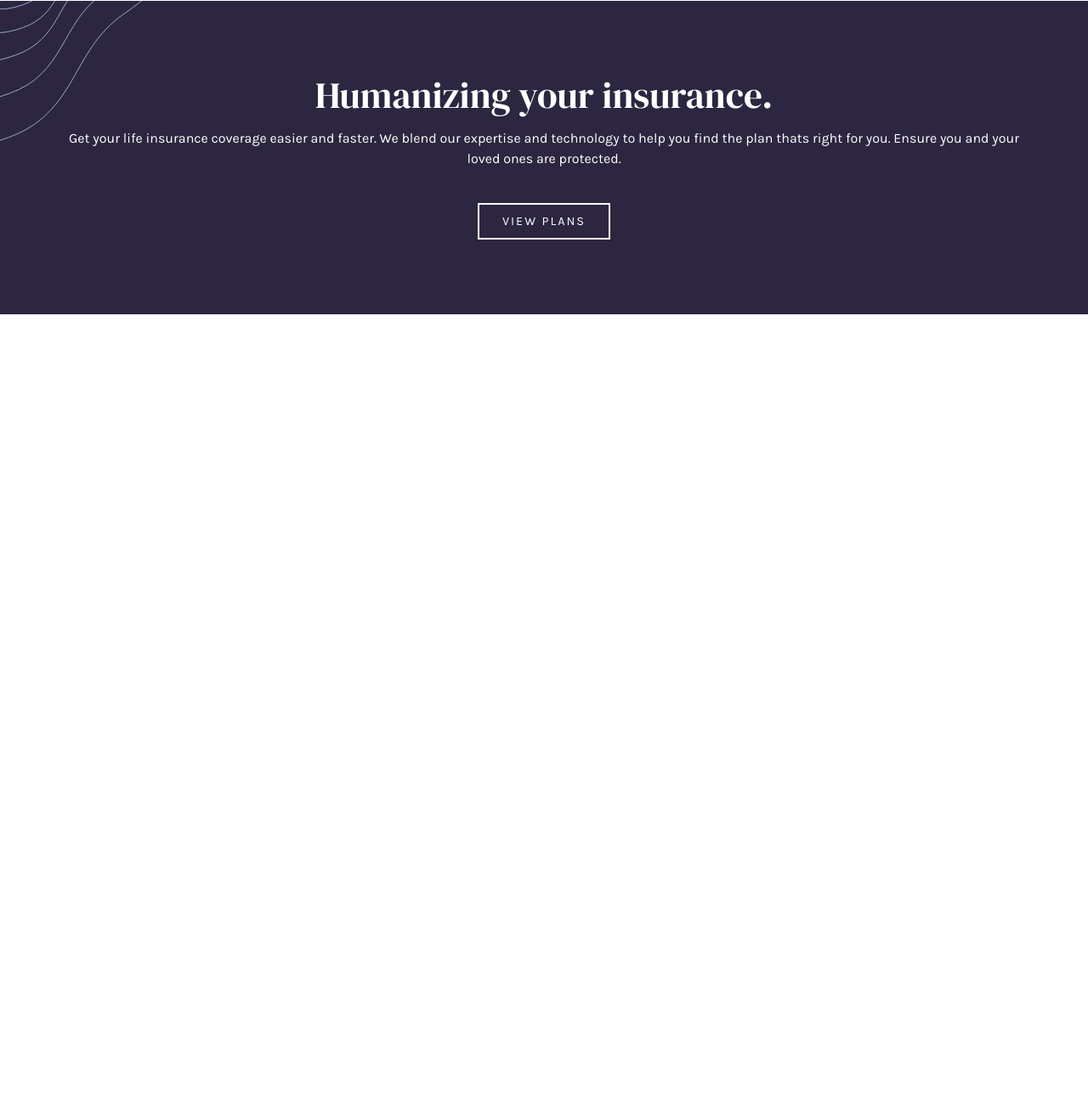
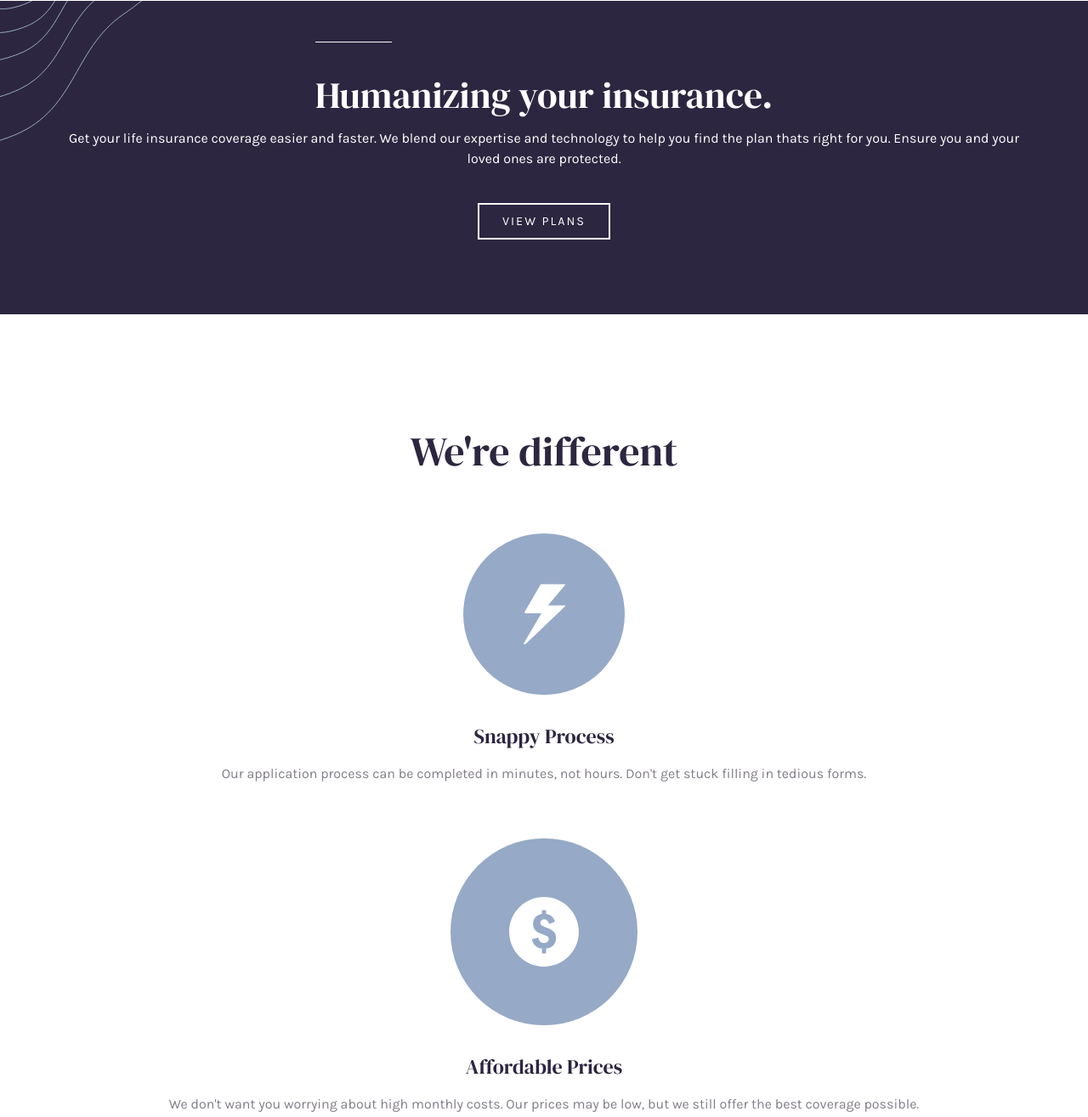
Before and after one commit to Tjay05/InsureLandingPage, a plain HTML site: page index.html in a window 1280 px wide. Shown: the part 1616-2931 px from the top of the page at 85% size. Before the commit the page ends 1986 px from the top, so only its background shows below. Drawn offline with Linux system fonts and the light colour scheme.

Commit message:
Add styles for different function

```diff
--- a/index.html
+++ b/index.html
@@ -66,41 +66,33 @@
     </section>
     <!-- <div class="graphic-left"></div>
     <div class="graphic-right"></div> -->
-    <!-- <article>
-      <div class="lee">
-        <div class="about">
-          <h1><span class="it">Hum</span>anizing<br><span>your insurance.</span></h1>
-          <p>
-            Get your life insurance coverage easier and faster. We blend our expertise and technology to help you find the plan thats right for you. Ensure you and your loved ones are protected.
-          </p>
-        </div>
-      </div>
-    </article>
-    <aside>
-      <h1><span>We're</span> different</h1>
-      <div class="info">
-        <div class="wrap">
-          <img src="images/icon-snappy-process.svg" alt="">
-          <h2>Snappy Process</h2>
+    <section class="diff-section container">
+      <h2 class="h2"><span>We're</span> different</h2>
+      <div class="about-container">
+        <div class="item">
+          <img src="images/icon-snappy-process.svg" alt="Snappy process">
+          <h3>Snappy Process</h3>
           <p>
             Our application process can be completed in minutes, not hours. Don't get stuck filling in tedious forms.
           </p>
         </div>
-        <div class="wrap">
-          <img src="images/icon-affordable-prices.svg" alt="">
-          <h2>Affordable Prices</h2>
+        <div class="item">
+          <img src="images/icon-affordable-prices.svg" alt="affordable prices">
+          <h3>Affordable Prices</h3>
           <p>
             We don't want you worrying about high monthly costs. Our prices may be low, but we still offer the best coverage possible.
           </p>
         </div>
-        <div class="wrap">
-          <img src="images/icon-people-first.svg" alt="">
-          <h2>People First</h2>
+        <div class="item">
+          <img src="images/icon-people-first.svg" alt="people first">
+          <h3>People First</h3>
           <p>
             Our plans aren't full of conditions and clauses to prevent payouts. We make sure you're covered when you need it.
           </p>
         </div>
       </div>
+    </section>
+    <!-- <aside>
       <div class="work">
         <h2>Find out more<br>about how we work</h2>
         <button>How we work</button>
--- a/style.css
+++ b/style.css
@@ -166,12 +166,7 @@ section.main-section .intro .container button.plan-btn {
   margin-block-start: 1.5rem;
 }
 
-.about button:hover {
-  color: black;
-  background-color: white;
-}
-
-.graphic-right {
+/* .graphic-right {
   background-image: url(images/bg-pattern-intro-right-mobile.svg);
   background-repeat: no-repeat;
   display: block;
@@ -180,56 +175,58 @@ section.main-section .intro .container button.plan-btn {
   position: absolute;
   width: 124px;
   height: 330px;
+} */
+
+/* Different-Section styles */
+section.diff-section {
+  margin-block: 6rem;
+  text-align: center;
 }
 
-/* Aside Styles */
-
-aside {
-  padding-block-start: 10rem;
-  padding-block-end: 8rem;
-}
-
-aside h1 {
+section.diff-section h2.h2 {
   font-family: "DM Serif Display", serif;
   font-weight: 400;
   font-size: 3rem;
   text-align: center;
-  padding-bottom: 5rem;
+  padding-block: 2rem;
+  color: var(--dark-violet);
 }
 
-aside .info {
+section.diff-section .about-container {
   display: flex;
   flex-direction: column;
   justify-content: center;
   align-items: center;
-  padding-inline: 1.7rem;
 }
 
-aside .info .wrap {
+section.diff-section .about-container .item {
   display: flex;
   flex-direction: column;
   align-items: center;
+  padding-block: 2rem;
 }
 
-aside .info .wrap img {
-  margin-top: 2rem;
+section.diff-section .about-container .item img {
+  width: 25%;
 }
 
-aside .info .wrap h2 {
+section.diff-section .about-container .item h3 {
   font-family: "DM Serif Display", serif;
   font-weight: 400;
-  padding-block-start: 2.5rem;
+  color: var(--dark-violet);
+  margin-block: 2rem 1rem;
+  font-size: 1.5rem;
 }
 
-aside .info .wrap p {
-  padding-block-start: 1rem;
+section.diff-section .about-container .item p {
   text-align: center;
-  color: hsla(0, 2%, 47%, 0.479);
+  color: var(--dark-grayish-violet);
   font-family: "Karla", sans-serif;
   font-weight: 400;
+  line-height: 24px;
 }
 
-aside .work {
+section.diff-section .work {
   background-image: url(images/bg-pattern-how-we-work-mobile.svg);
   background-repeat: no-repeat;
   background-position: top 0 right 0;
@@ -244,14 +241,14 @@ aside .work {
   margin-block-end: 1rem;
 }
 
-aside .work h2 {
+/* section.diff-section .work h2 {
   font-family: "DM Serif Display", serif;
   font-weight: 400;
   font-size: 2.5rem;
   text-align: center;
   padding-bottom: 2rem;
   line-height: 2.6rem;
-}
+} */
 
 aside .work button {
   background-color: hsl(256, 26%, 20%);
@@ -352,6 +349,12 @@ footer {
 
 /* Desktop Styles */
 @media (min-width: 768px) {
+  /* Utility Styles */
+  .t-bd {
+    padding-block-start: 2rem;
+    border-top: 1px solid hsla(0, 0%, 98%);
+  }
+
   /* Navabar Styles */
   nav.navbar button.hamburger {
     display: none;
```
